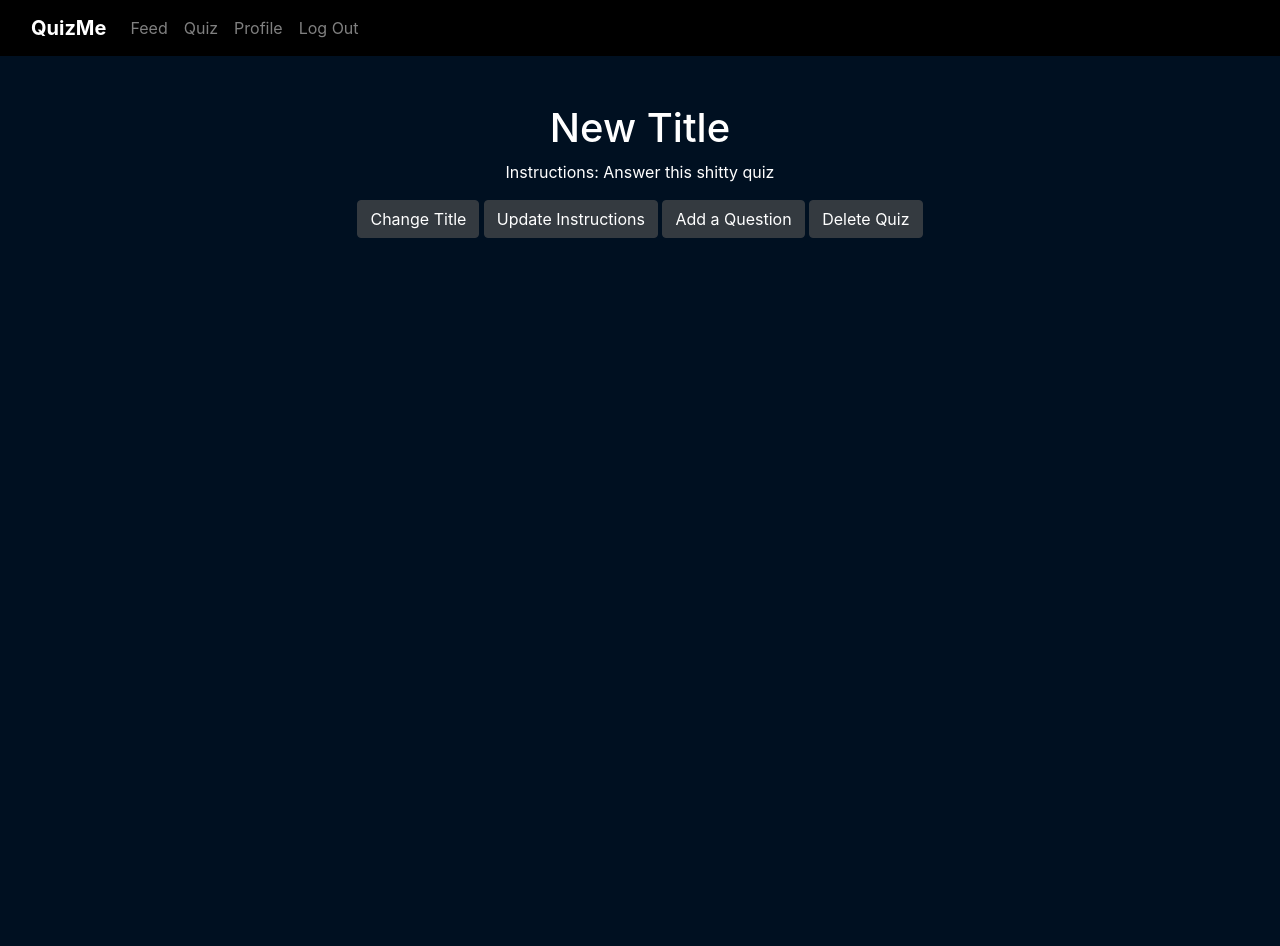
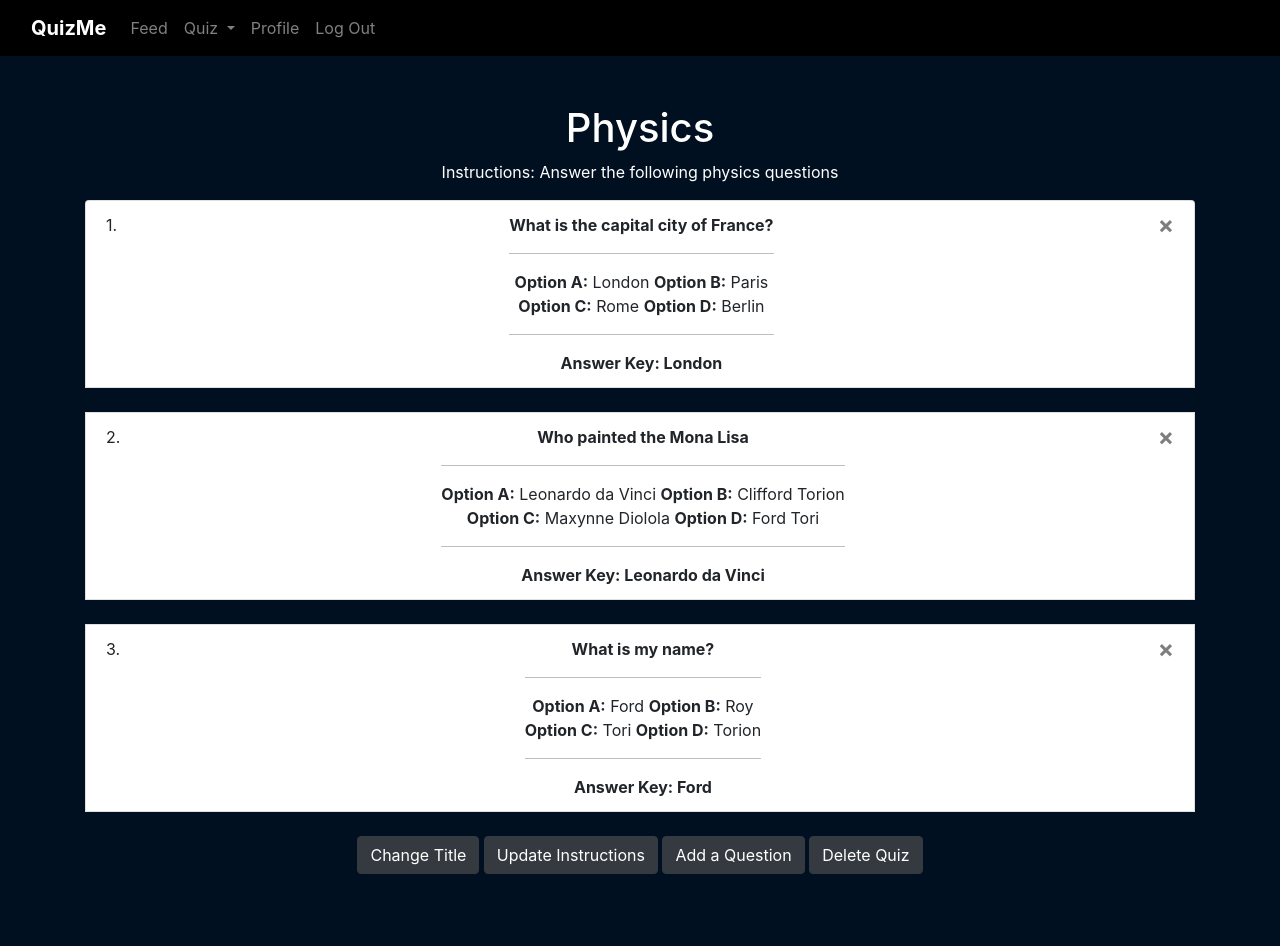
Before and after one commit to SirDroffilc/QuizMe-CS50x-Final-Project, a Flask app: page /quiz/modify_quiz/1/1 in a window 1280 px wide. Before the commit the page ends 238 px from the top, so only its background shows below. Run offline with Flask 3, Linux system fonts and the light colour scheme; a user stored in the database is signed in; data comes from the database, SQL or seed files in the repository; some libraries are stand-ins or nearby versions.

Commit message:
completed view all quizzes, started answer quiz

```diff
--- a/web_app/blueprints/auth/templates/auth/login.html
+++ b/web_app/blueprints/auth/templates/auth/login.html
@@ -1,5 +1,5 @@
 {% extends "base.html" %}
-{% block title %} | Signup{% endblock %}
+{% block title %} | Log In{% endblock %}
 
 {% block content %}
 <h1>Log in</h1>
@@ -7,6 +7,6 @@
 <form action="{{ url_for('auth.login') }}" method="post">
     <input name="username" type="text" class="form-control" placeholder="Enter username" required autofocus>
     <input name="password" type="password" class="form-control" placeholder="Enter password">
-    <input type="submit" value="Sign Up">
+    <button type="submit" class="btn btn-dark">Log In</button>
 </form>
 {% endblock %}
--- a/web_app/blueprints/auth/templates/auth/signup.html
+++ b/web_app/blueprints/auth/templates/auth/signup.html
@@ -1,5 +1,5 @@
 {% extends "base.html" %}
-{% block title %} | Signup{% endblock %}
+{% block title %} | Sign Up{% endblock %}
 
 {% block content %}
 <h1>Sign Up</h1>
@@ -8,6 +8,6 @@
     <input name="username" type="text" class="form-control" placeholder="Enter a new username" required autofocus>
     <input name="password1" type="password" class="form-control" placeholder="Enter a password">
     <input name="password2" type="password" class="form-control" placeholder="Enter a password">
-    <input type="submit" value="Sign Up">
+    <button type="submit" class="btn btn-dark">Sign Up</button>
 </form>
 {% endblock %}
--- a/web_app/blueprints/profile/templates/profile/index.html
+++ b/web_app/blueprints/profile/templates/profile/index.html
@@ -2,5 +2,5 @@
 {% block title %} | Profile{% endblock %}
 
 {% block content %}
-    <h1>QuizMe Profile</h1>
+    <h1>{{ current_user.username }}</h1>
 {% endblock %}
--- a/web_app/blueprints/quiz/routes.py
+++ b/web_app/blueprints/quiz/routes.py
@@ -43,7 +43,7 @@ def create():
 @quiz.route('/modify_quiz/<int:quiz_id>/<string:quiz_title>', methods=['GET', 'POST'])
 @login_required
 def modify_quiz(quiz_id, quiz_title):
-    quiz = Quiz.query.filter_by(id=quiz_id).first()
+    quiz = Quiz.query.get(quiz_id)
     if current_user.id != quiz.user_id:
         return render_template('unauth.html')
 
@@ -72,9 +72,23 @@ def modify_quiz(quiz_id, quiz_title):
 
         elif 'question' in request.form.keys(): # add a question
             new_question = request.form.get('question')
+            option1 = request.form.get('option1')
+            option2 = request.form.get('option2')
+            option3 = request.form.get('option3')
+            option4 = request.form.get('option4')
             answer_key = request.form.get('answer_key')
 
-            new_item = Item(question=new_question, answer=answer_key, quiz_id=quiz.id)
+            if not new_question or not option1 or not option2 or not option3 or not option4 or not answer_key:
+                flash('Incomplete details', category='error')
+                return redirect(url_for('quiz.modify_quiz', quiz_id=quiz.id, quiz_title=quiz.title))
+            elif answer_key not in [option1, option2, option3, option4]:
+                flash('Answer key must be in the options', category='error')
+                return redirect(url_for('quiz.modify_quiz', quiz_id=quiz.id, quiz_title=quiz.title))
+
+            new_item = Item(
+                question=new_question,
+                option1=option1, option2=option2, option3=option3, option4=option4,
+                answer_key=answer_key, quiz_id=quiz.id)
             db.session.add(new_item)
             quiz.total_items += 1
             db.session.commit()
@@ -94,3 +108,16 @@ def modify_quiz(quiz_id, quiz_title):
             return redirect(url_for('quiz.index'))
 
         return redirect(url_for('quiz.modify_quiz', quiz_id=quiz.id, quiz_title=quiz.title))
+
+@quiz.route('/all_quizzes')
+@login_required
+def all_quizzes():
+    quizzes = Quiz.query.all()
+    return render_template('quiz/all_quizzes.html', quizzes=quizzes)
+
+
+@quiz.route('/answer_quiz/<int:quiz_id>/<string:quiz_title>')
+@login_required
+def answer_quiz(quiz_id, quiz_title):
+    quiz = Quiz.query.get(quiz_id)
+    return render_template('quiz/answer_quiz.html', quiz=quiz)
--- a/web_app/blueprints/quiz/templates/quiz/modify_quiz.html
+++ b/web_app/blueprints/quiz/templates/quiz/modify_quiz.html
@@ -1,5 +1,5 @@
 {% extends "base.html" %}
-{% block title %} | Create Quiz{% endblock %}
+{% block title %} | Modify Quiz{% endblock %}
 
 {% block content %}
     <h1>{{ quiz.title }}</h1>
@@ -8,9 +8,13 @@
     <ol class="list-group list-group-numbered">
         {% for item in quiz_items %}
         <li class="list-group-item d-flex justify-content-between align-items-start">
-            <div class="ms-2 me-auto">
+            <div class="ms-2">
                 <div class="fw-bold">{{ item.question }}</div>
-                Answer Key: {{ item.answer }}
+                <hr style="border-color: black;">
+                <div><b>Option A:</b> {{ item.option1 }} <b>Option B:</b> {{ item.option2 }} </div>
+                <div><b>Option C:</b> {{ item.option3 }} <b>Option D:</b> {{ item.option4 }}</div>
+                <hr style="border-color: black;">
+                <div class="fw-bold">Answer Key: {{ item.answer_key }}</div>
             </div>
             <form action="{{ url_for('quiz.modify_quiz', quiz_id=quiz.id, quiz_title=quiz.title) }}" method="post">
                 <input type="hidden" name="item_id" value="{{ item.id }}">
@@ -19,6 +23,7 @@
                 </button>
             </form>
         </li>
+        <br>
         {% endfor %}
     </ol>
 
@@ -31,20 +36,28 @@
 
     <form action="{{ url_for('quiz.modify_quiz', quiz_id=quiz.id, quiz_title=quiz.title) }}" method="post" id="changeQuizTitleForm" style="display: none;">
         <input name="new_title" class="form-control" type="text" placeholder="New title" required>
-        <input type="submit" value="Submit"></input>
+        <button type="submit" class="btn btn-dark">Submit</button>
     </form>
+
     <form action="{{ url_for('quiz.modify_quiz', quiz_id=quiz.id, quiz_title=quiz.title) }}" method="post" id="updateQuizInstrucForm" style="display: none;">
         <input name="new_instructions" class="form-control" type="text" placeholder="New instructions" required>
-        <input type="submit" value="Submit"></input>
+        <button type="submit" class="btn btn-dark">Submit</button>
     </form>
+
     <form action="{{ url_for('quiz.modify_quiz', quiz_id=quiz.id, quiz_title=quiz.title) }}" method="post" id="addQuestionForm" style="display: none;">
         <textarea name="question" class="form-control" placeholder="Question" required></textarea>
+        <input name="option1" class="form-control" type="text" placeholder="Option 1" required>
+        <input name="option2" class="form-control" type="text" placeholder="Option 2" required>
+        <input name="option3" class="form-control" type="text" placeholder="Option 3" required>
+        <input name="option4" class="form-control" type="text" placeholder="Option 4" required>
+        <br />
         <input name="answer_key" class="form-control" type="text" placeholder="Answer Key" required>
-        <input type="submit" value="Submit"></input>
+        <button type="submit" class="btn btn-dark">Submit</button>
     </form>
+
     <form action="{{ url_for('quiz.modify_quiz', quiz_id=quiz.id, quiz_title=quiz.title) }}" method="post" id="deleteQuizForm" style="display: none;">
         <p>The quiz "{{ quiz.title }}" will be deleted.</p>
         <input name="quiz_id" type="hidden" value="{{ quiz.id }}">
-        <input type="submit" value="Confirm Delete"></input>
+        <button type="submit" class="btn btn-dark">Confirm Delete</button>
     </form>
 {% endblock %}
--- a/web_app/models.py
+++ b/web_app/models.py
@@ -25,5 +25,9 @@ class Item(db.Model):
 
     id = db.Column(db.Integer, primary_key=True)
     question = db.Column(db.String(2000), nullable=False)
-    answer = db.Column(db.String(50), nullable=False)
+    option1 = db.Column(db.String(50), nullable=False)
+    option2 = db.Column(db.String(50), nullable=False)
+    option3 = db.Column(db.String(50), nullable=False)
+    option4 = db.Column(db.String(50), nullable=False)
+    answer_key = db.Column(db.String(50), nullable=False)
     quiz_id = db.Column(db.Integer, db.ForeignKey('quizzes.id'))
--- a/web_app/static/css/style.css
+++ b/web_app/static/css/style.css
@@ -1,4 +1,4 @@
-.navbar {
+.navbar, .dropdown-menu {
     background-color: black;
 }
 
@@ -6,15 +6,10 @@
     color: gray;
 }
 
-.navbar-brand {
+.navbar-brand, .dropdown-item {
     color: white;
 }
 
-.nav-link:hover, .navbar-brand:hover {
-    color: white;
-}
-
-a[aria-current="page"],
 .navbar-brand
 {
     font-weight: bold;
--- a/web_app/static/js/script.js
+++ b/web_app/static/js/script.js
@@ -1,3 +1,5 @@
+// modify_quiz.html <<
+
 const changeTitleButton = document.getElementById('changeTitleButton');
 const changeQuizTitleForm = document.getElementById('changeQuizTitleForm');
 const updateInstrucButton = document.getElementById('updateInstrucButton');
@@ -33,3 +35,5 @@ deleteQuizButton.addEventListener('click', function() {
     hideAllForms();
     deleteQuizForm.style.display = 'block';
 })
+
+// >>
--- a/web_app/templates/base.html
+++ b/web_app/templates/base.html
@@ -33,9 +33,19 @@
                             <li class="nav-item">
                                 <a class="nav-link" href="{{ url_for('feed.index')}}">Feed</a>
                             </li>
-                            <li class="nav-item">
-                                <a class="nav-link" href="{{ url_for('quiz.index')}}">Quiz</a>
-                            </li>
+
+                            <li class="nav-item dropdown">
+                                <a class="nav-link dropdown-toggle" href="#" role="button" data-bs-toggle="dropdown" aria-expanded="false">
+                                  Quiz
+                                </a>
+                                <ul class="dropdown-menu">
+                                  <li><a class="dropdown-item" href="{{ url_for('quiz.index') }}">Your Quizzes</a></li>
+                                  <li><a class="dropdown-item" href="{{ url_for('quiz.create')}}">Create a Quiz</a></li>
+                                  <li><hr class="dropdown-divider"></li>
+                                  <li><a class="dropdown-item" href="{{ url_for('quiz.all_quizzes')}}">Answer Quizzes</a></li>
+                                </ul>
+                              </li>
+
                             <li class="nav-item">
                                 <a class="nav-link" href="{{ url_for('profile.index')}}">Profile</a>
                             </li>
```
Also changed, not shown: web_app/blueprints/quiz/templates/quiz/all_quizzes.html (added, +32 -0 lines), web_app/blueprints/quiz/templates/quiz/answer_quiz.html (added, +13 -0 lines), web_app/blueprints/quiz/templates/quiz/index.html (+3 -6 lines), web_app/migrations/versions/5122f25a65ed_.py (added, +34 -0 lines), web_app/migrations/versions/f408ba3c2c60_.py (added, +38 -0 lines), instance/testdb.db.
